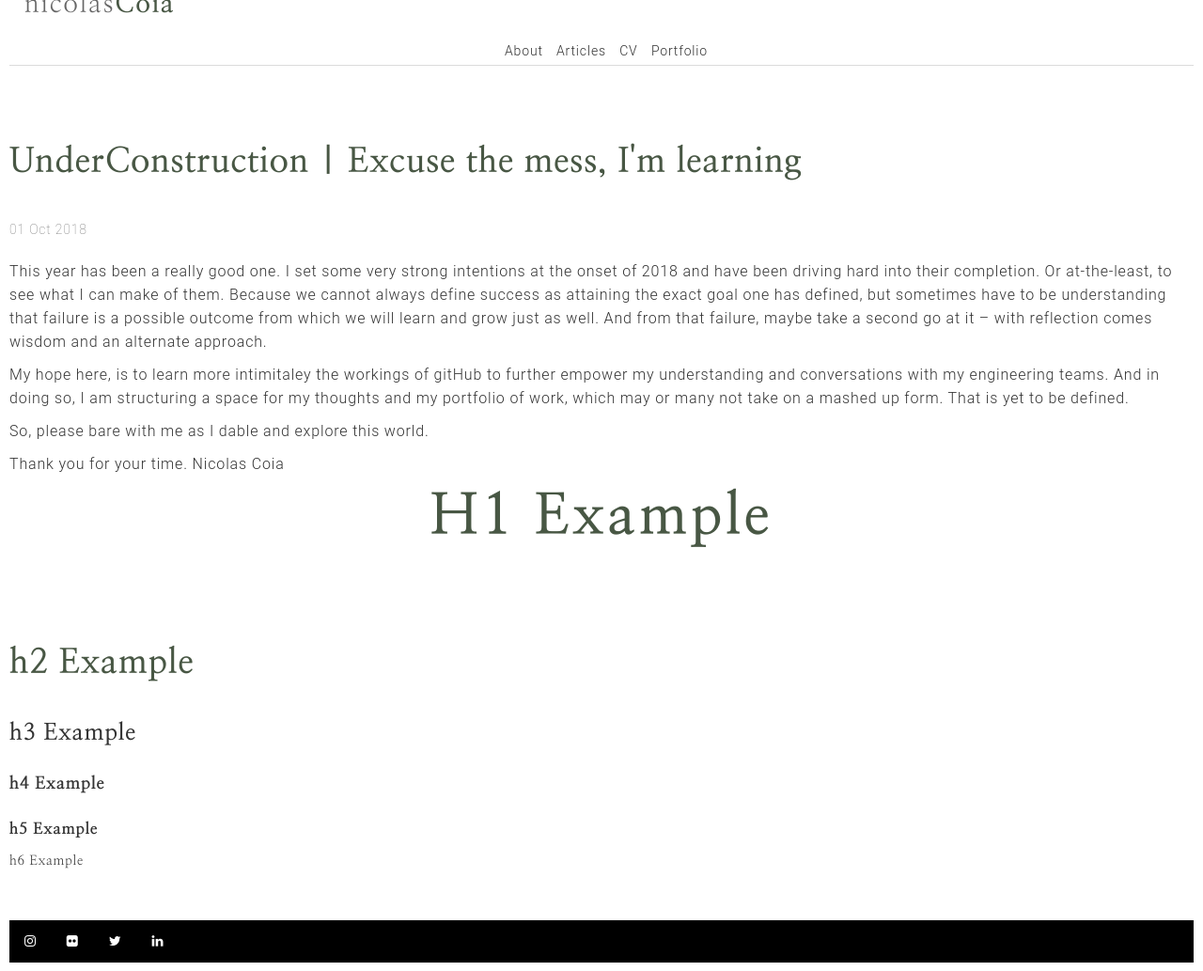
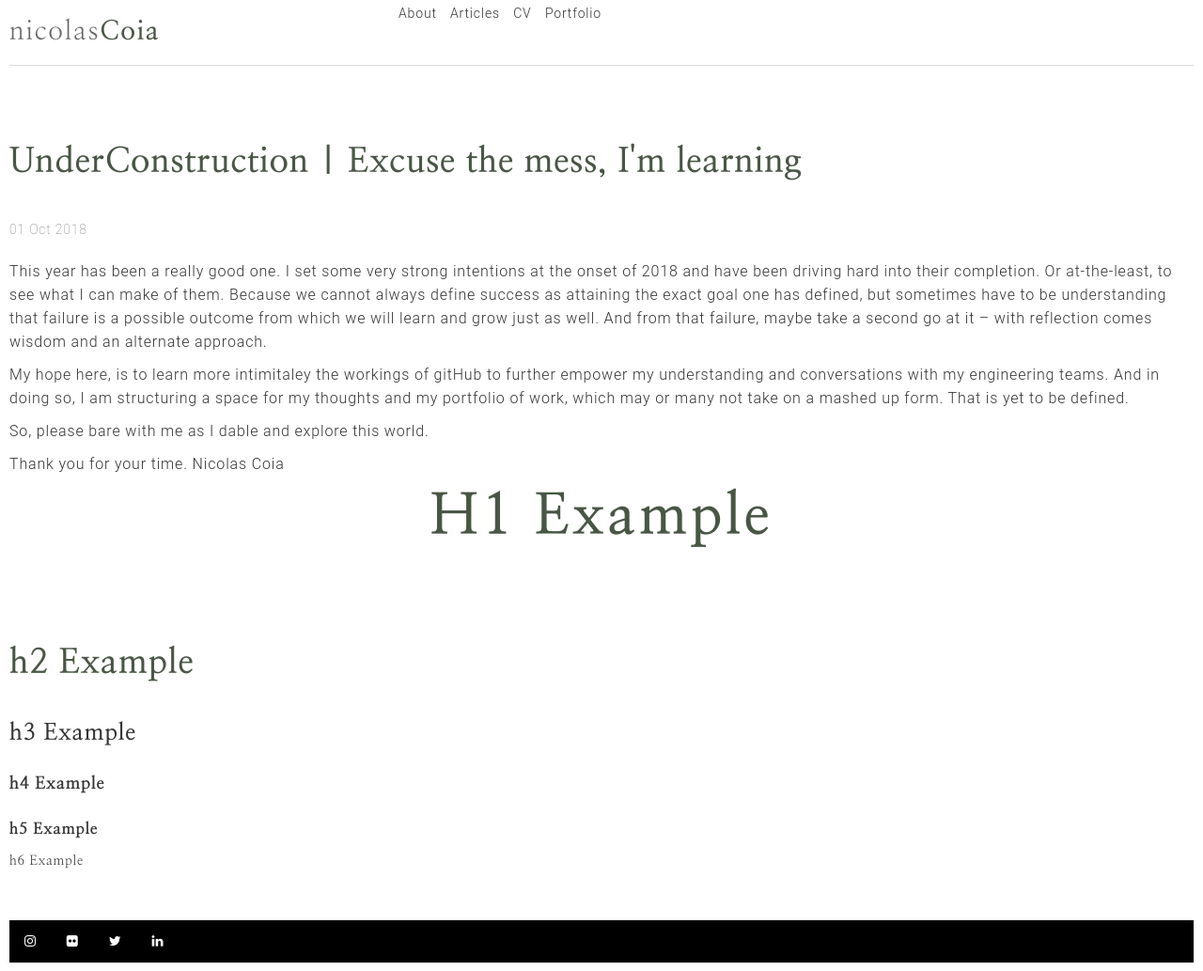
Before and after one commit to dyutibarma/monochrome, a Jekyll site: the page built from _posts/2018-10-01-hello-world.md, in a window 1280 px wide. Shown: the whole page at 94% size. Built offline with Jekyll 4.4.1, drawn with Linux system fonts in a browser that asks for light colours.

Commit message:
Update header.html

```diff
--- a/_includes/header.html
+++ b/_includes/header.html
@@ -1,7 +1,5 @@
 <header id="header" class="parent justify-spaceBetween">
   <div class="inner w100 relative">
-    <span class="w3-row w3-container">
-	<span class="w3-col w3-container m2">
     <span class="f-left">
       <a href="{{ site.baseurl }}/">
         <h1>
@@ -9,8 +7,7 @@
         </h1>
       </a>
     </span>
-	</span>
-	<span id="nav-links" class="w3-row w3-container m8">
+    <span id="nav-links" class="float_center">
       <!-- Nav pages -->
         {% for page in site.pages %}
           {% if page.layout == "page" %}
@@ -20,9 +17,7 @@
 
       <!-- Nav links -->
         {% include link.html %}
+
     </span>
-	<span class="w3-col w3-container m2">
-	</span>
-
   </div>
 </header>
```
Lines whose indentation alone changed are shown as unchanged.
